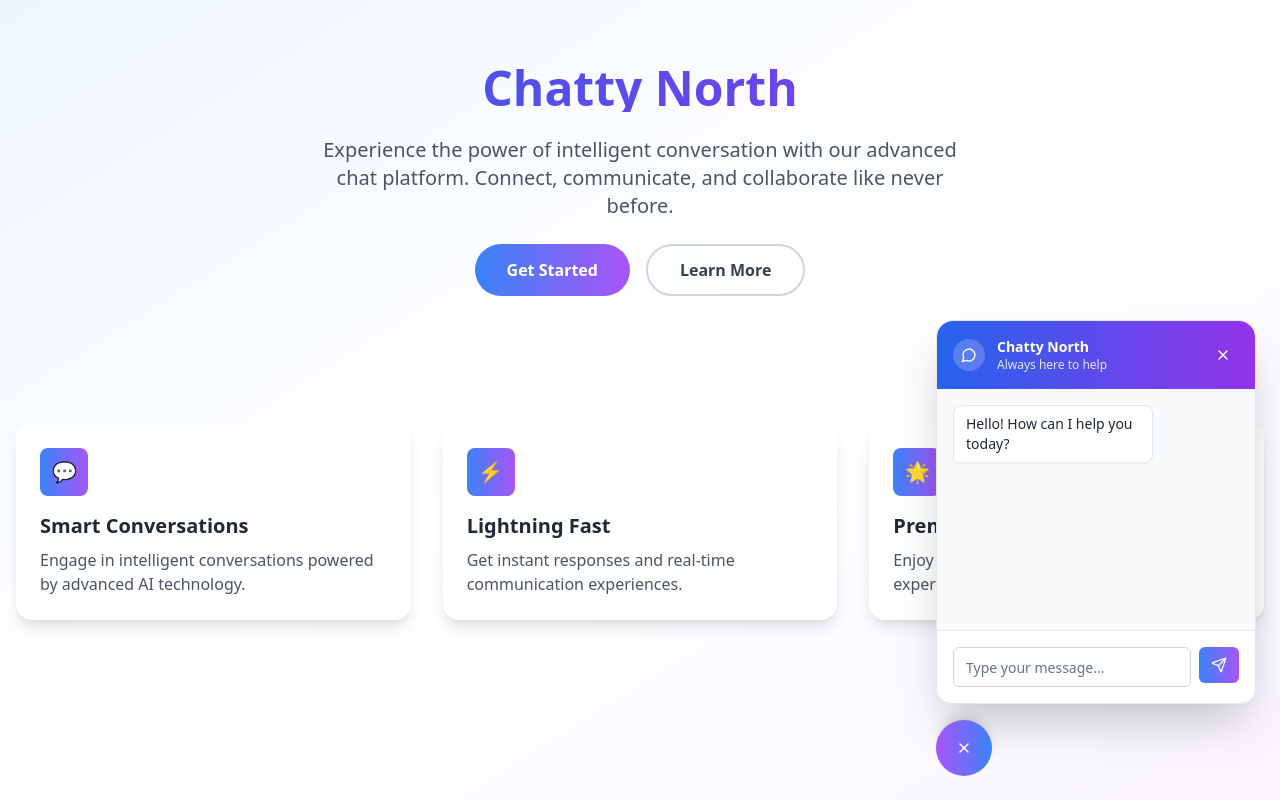
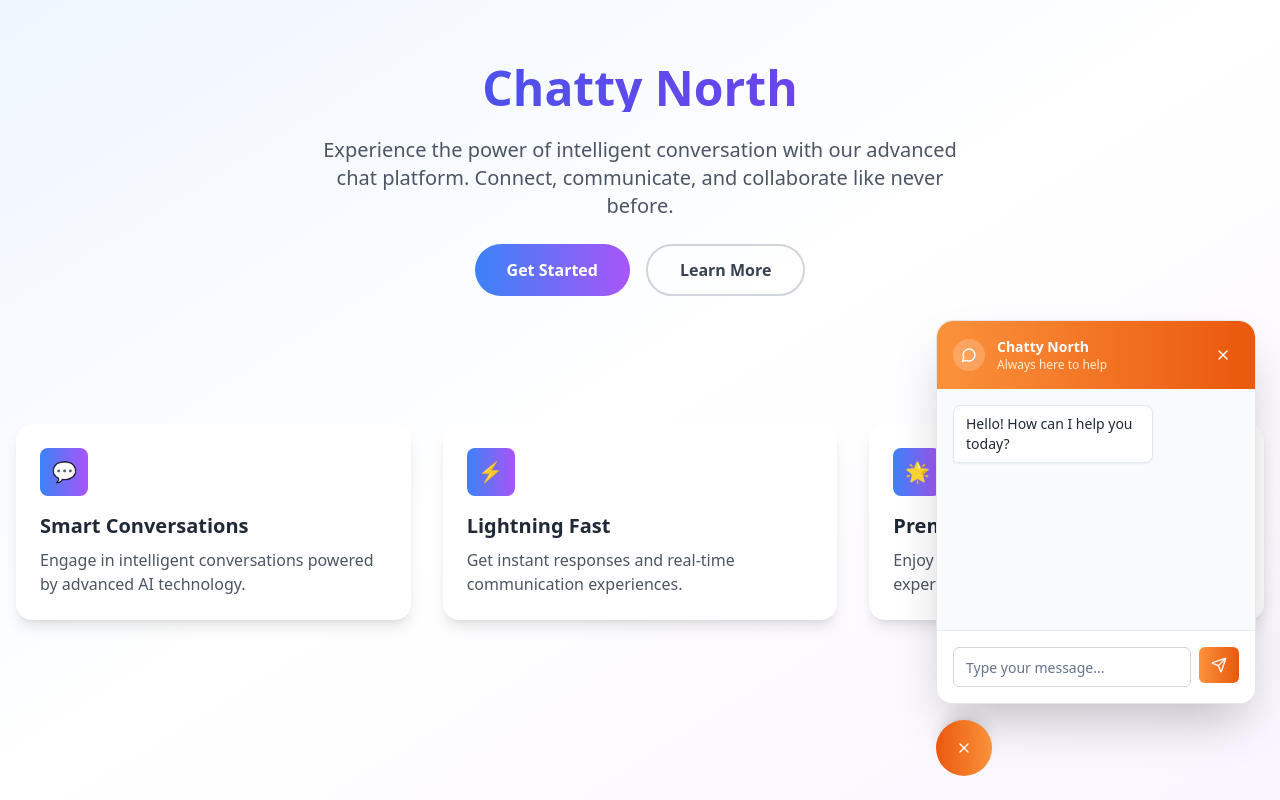
Before and after one commit to Northlight-ai/sparky-north-whispers, a React (Vite) app: page / in a window 1280 px wide. Both pictures are taken after a click on the button 1228 px from the left and 748 px from the top of the page. Built offline with nearby package versions, Linux system fonts and the light colour scheme.

Commit message:
Change chat bubble theme
Update the chat bubble theme to use a light orange to darker orange gradient.

```diff
--- a/src/components/ChatBubble.tsx
+++ b/src/components/ChatBubble.tsx
@@ -61,7 +61,7 @@ const ChatBubble = () => {
       {isOpen && (
         <div className="mb-4 w-80 h-96 bg-white rounded-2xl shadow-2xl border border-gray-200 flex flex-col overflow-hidden animate-scale-in">
           {/* Header */}
-          <div className="bg-gradient-to-r from-blue-600 to-purple-600 p-4 text-white rounded-t-2xl">
+          <div className="bg-gradient-to-r from-orange-400 to-orange-600 p-4 text-white rounded-t-2xl">
             <div className="flex items-center justify-between">
               <div className="flex items-center space-x-3">
                 <div className="w-8 h-8 bg-white/20 rounded-full flex items-center justify-center">
@@ -69,7 +69,7 @@ const ChatBubble = () => {
                 </div>
                 <div>
                   <h3 className="font-semibold text-sm">Chatty North</h3>
-                  <p className="text-xs text-blue-100">Always here to help</p>
+                  <p className="text-xs text-orange-100">Always here to help</p>
                 </div>
               </div>
               <Button
@@ -97,7 +97,7 @@ const ChatBubble = () => {
                   className={cn(
                     "max-w-[70%] px-3 py-2 rounded-lg text-sm",
                     message.sender === 'user'
-                      ? 'bg-gradient-to-r from-blue-500 to-purple-500 text-white rounded-br-sm'
+                      ? 'bg-gradient-to-r from-orange-400 to-orange-600 text-white rounded-br-sm'
                       : 'bg-white text-gray-800 shadow-sm border rounded-bl-sm'
                   )}
                 >
@@ -115,12 +115,12 @@ const ChatBubble = () => {
                 onChange={(e) => setInputValue(e.target.value)}
                 onKeyPress={handleKeyPress}
                 placeholder="Type your message..."
-                className="flex-1 border-gray-300 focus:border-blue-500"
+                className="flex-1 border-gray-300 focus:border-orange-500"
               />
               <Button
                 onClick={handleSendMessage}
                 size="sm"
-                className="bg-gradient-to-r from-blue-500 to-purple-500 hover:from-blue-600 hover:to-purple-600 px-3"
+                className="bg-gradient-to-r from-orange-400 to-orange-600 hover:from-orange-500 hover:to-orange-700 px-3"
               >
                 <Send size={16} />
               </Button>
@@ -133,7 +133,7 @@ const ChatBubble = () => {
       <Button
         onClick={() => setIsOpen(!isOpen)}
         className={cn(
-          "w-14 h-14 rounded-full bg-gradient-to-r from-blue-500 to-purple-500 hover:from-blue-600 hover:to-purple-600 shadow-lg hover:shadow-xl transition-all duration-300 hover:scale-110",
+          "w-14 h-14 rounded-full bg-gradient-to-r from-orange-400 to-orange-600 hover:from-orange-500 hover:to-orange-700 shadow-lg hover:shadow-xl transition-all duration-300 hover:scale-110",
           isOpen && "rotate-180"
         )}
       >
```
